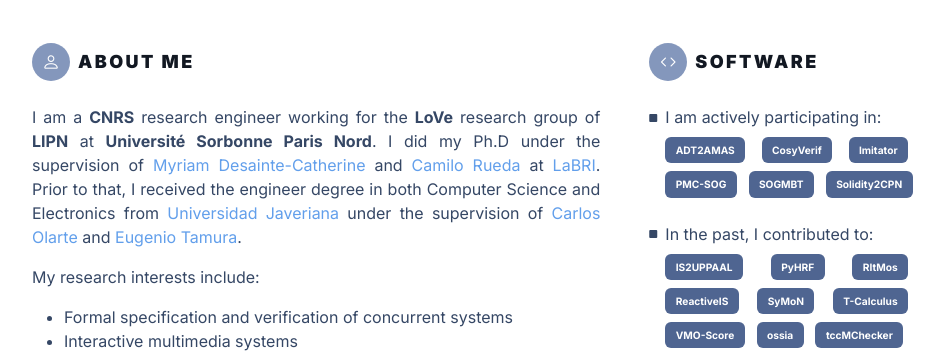
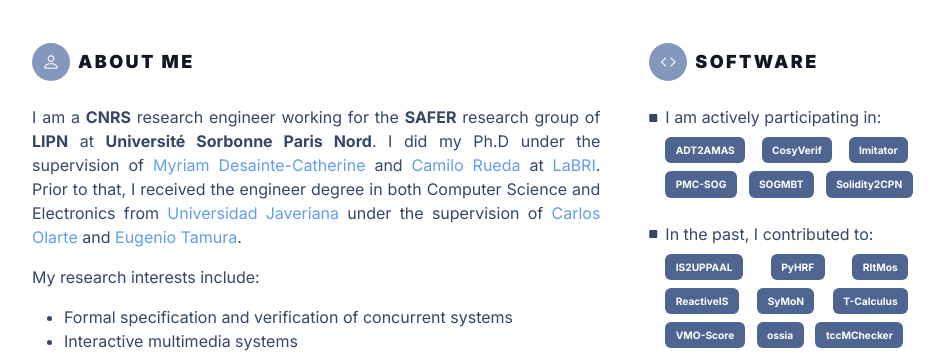
Before and after one commit to himito/himito.github.io, a Jekyll site: the page built from index.md, in a window 1280 px wide. Shown: the part 425-778 px from the top of the page, without its empty margins (166-1113 px from the left). Built offline with Jekyll 4.4.1, drawn with Linux system fonts in a browser that asks for light colours; nearby versions of some CDN libraries; some web fonts are replaced; library files that are not in the unit come from our copies.

Commit message:
update research group

```diff
--- a/_includes/summary.html
+++ b/_includes/summary.html
@@ -7,11 +7,10 @@
     <p>
       I am a
       <a href="https://www.cnrs.fr/fr" target="_blank"><strong>CNRS</strong></a>
-      research engineer working for the <strong>LoVe</strong> research group of
-      <a href="https://lipn.univ-paris13.fr/" target="_blank"
-        ><strong>LIPN</strong></a
-      >
-      at
+       research engineer working for
+      the <a href="https://lipn.univ-paris13.fr/safer/" target="_blank"><strong>SAFER</strong></a>
+       research group of <a href="https://lipn.univ-paris13.fr/" target="_blank"><strong>LIPN</strong></a>
+       at
       <a href="https://www.univ-spn.fr/" target="_blank"
         ><strong>Université Sorbonne Paris Nord</strong></a
       >. I did my Ph.D under the supervision of
```
